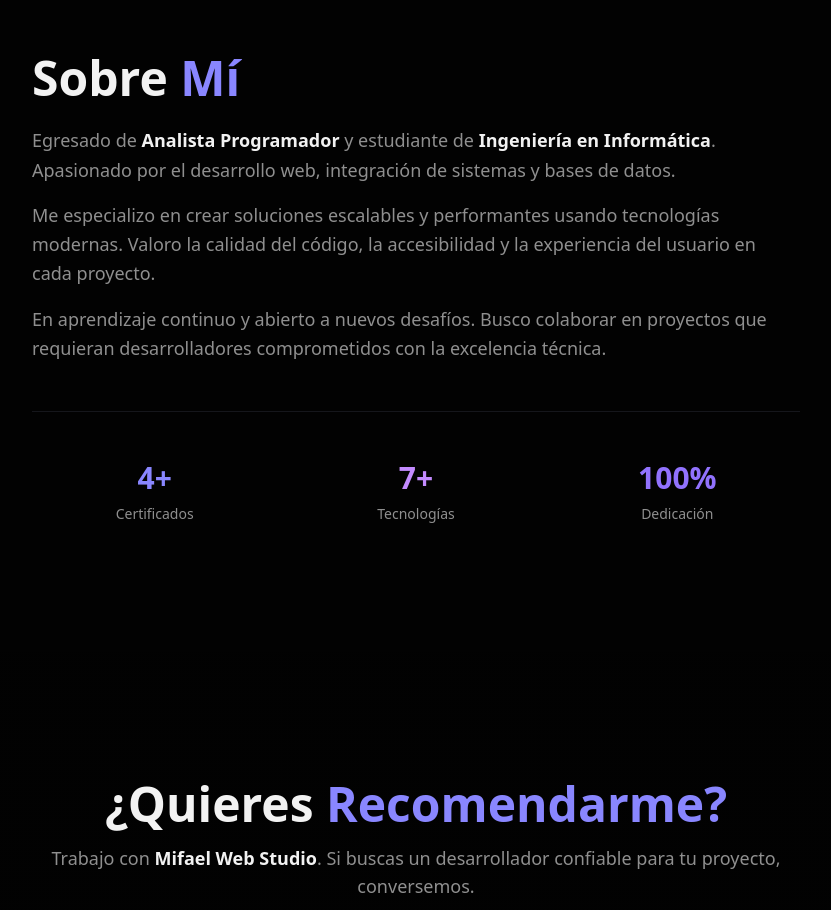
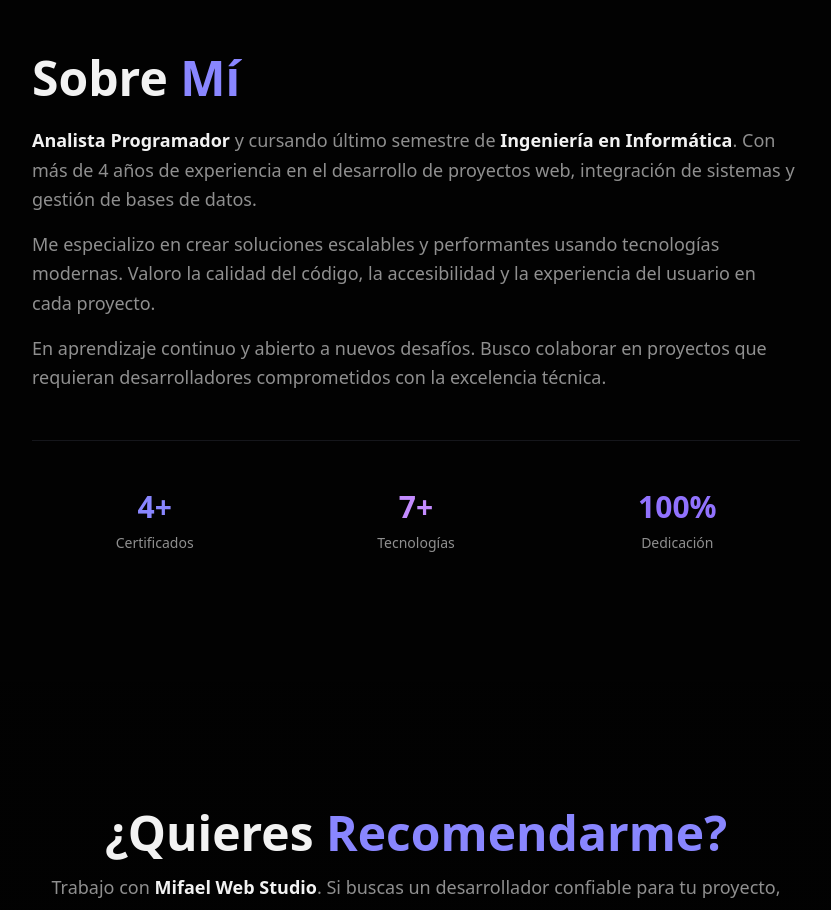
Before and after one commit to Abaquio/matias-landing, a React (Vite) app: page / in a window 1280 px wide. Shown: the part 2820-3730 px from the top of the page, without its empty margins (224-1055 px from the left). Built offline with nearby package versions, Linux system fonts and the light colour scheme.

Commit message:
actualizacion

```diff
--- a/src/components/about-me.jsx
+++ b/src/components/about-me.jsx
@@ -57,9 +57,9 @@ export function AboutMe() {
             className="text-lg text-muted-foreground leading-relaxed space-y-4"
           >
             <span className="block">
-              Egresado de <span className="font-semibold text-foreground">Analista Programador</span> y estudiante de{" "}
-              <span className="font-semibold text-foreground">Ingeniería en Informática</span>. Apasionado por el
-              desarrollo web, integración de sistemas y bases de datos.
+              <span className="font-semibold text-foreground">Analista Programador</span> y cursando último semestre de{" "}
+              <span className="font-semibold text-foreground">Ingeniería en Informática</span>. Con más de 4 años de experiencia
+              en el desarrollo de proyectos web, integración de sistemas y gestión de bases de datos.
             </span>
             <span className="block">
               Me especializo en crear soluciones escalables y performantes usando tecnologías modernas. Valoro la
```
Also changed, not shown: 2 other files (tests, documents, lock files or other folders).
